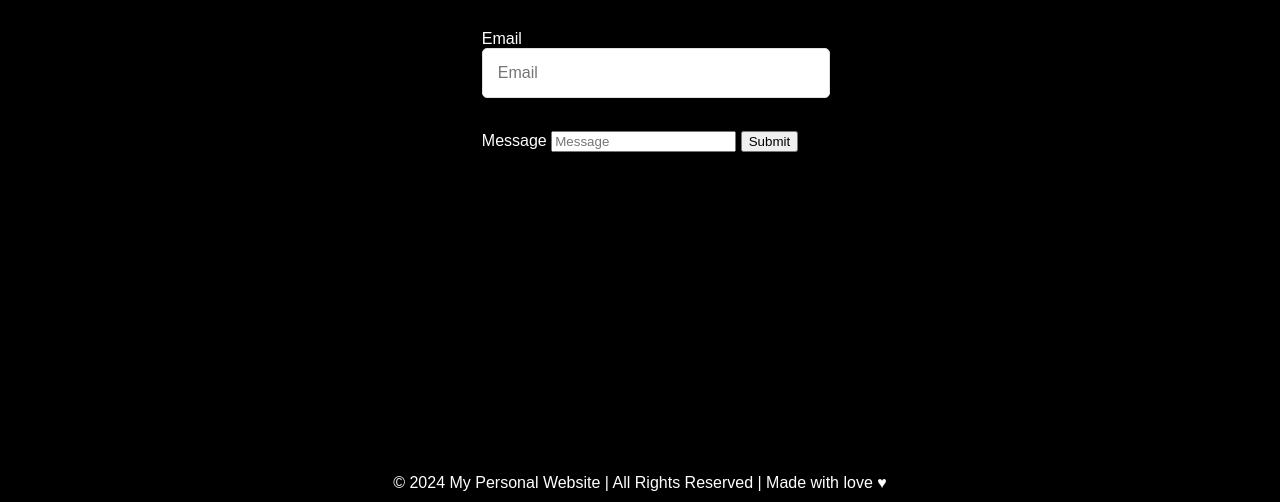
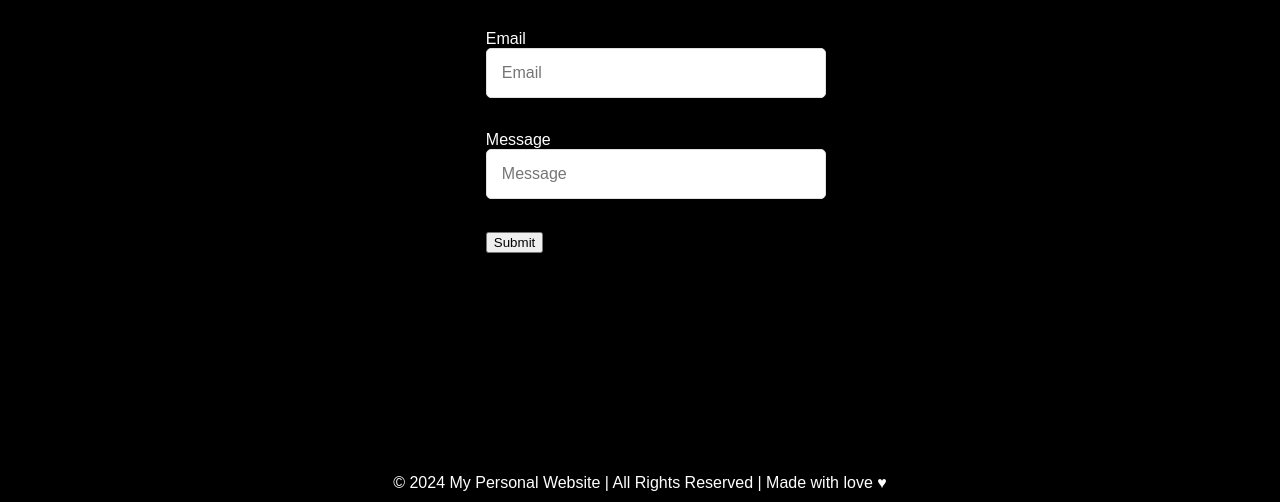
Before and after one commit to MekaSid/MekaSid.github.io, a plain HTML site: page contact.html in a window 1280 px wide. Shown: the part 298-800 px from the top of the page. Drawn offline with Linux system fonts and the light colour scheme.

Commit message:
feat: change message box

```diff
--- a/contact.html
+++ b/contact.html
@@ -30,9 +30,10 @@
         <label for="email">Email</label>
         <input type="email" id="email" name="email" placeholder="Email" />
         <br><br>
-        <label for="message">Message</label>
-        <input type="message" id="message" name="message" placeholder="Message" />
 
+        <label for="email">Message</label>
+        <input type="text" id="message" name="message" placeholder="Message" />
+        <br><br>
         <input type="submit" value="Submit" />
 
     </main>
```
